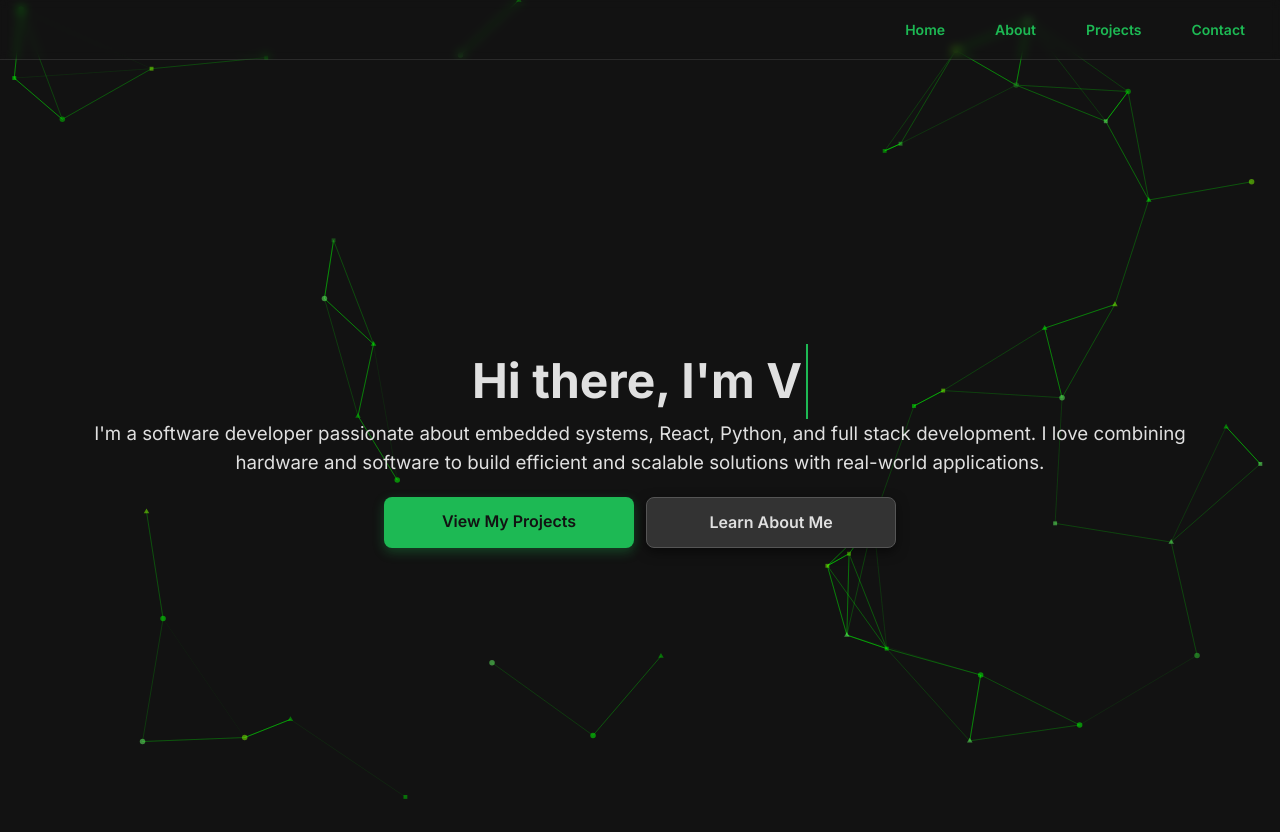
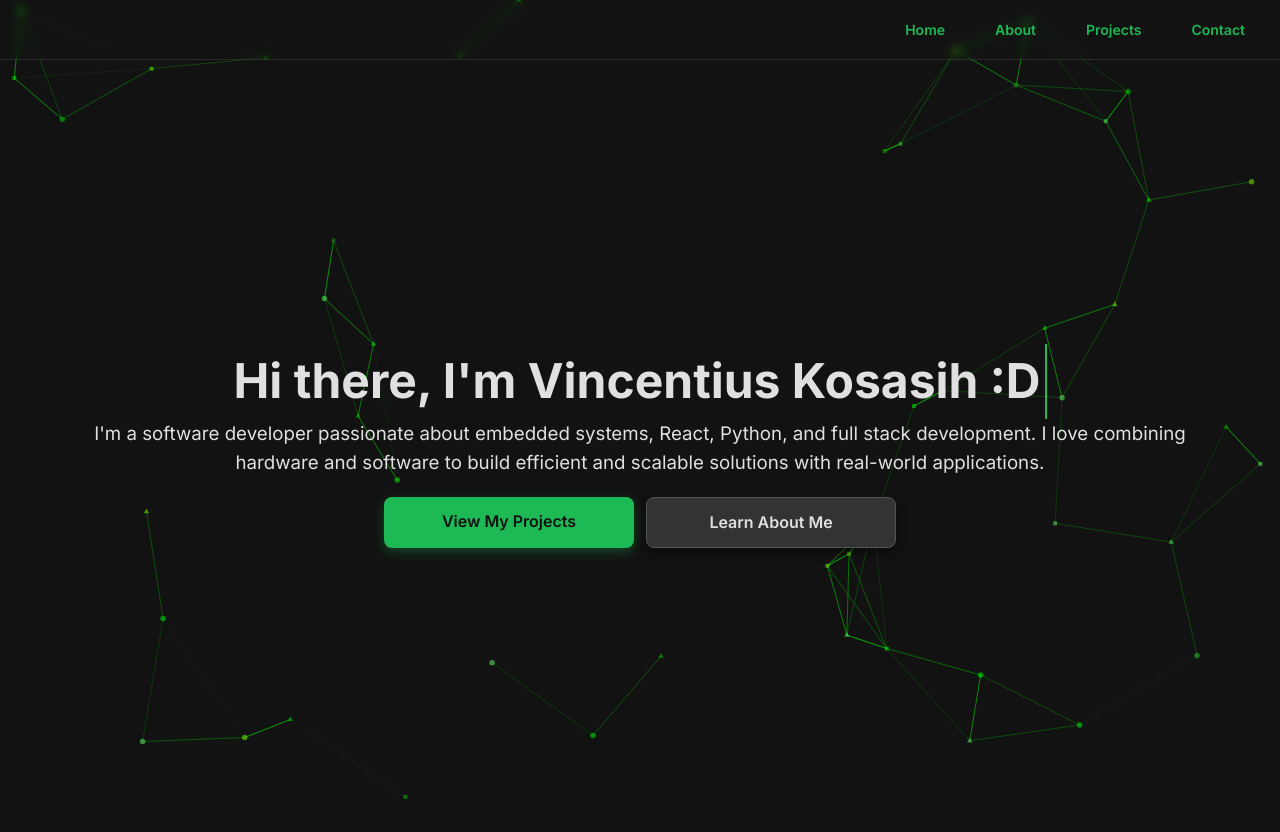
Before and after one commit to kosasih21/kosasih-portfolio, a React (Vite) app: page / in a window 1280 px wide. Built offline with nearby package versions, Linux system fonts and the light colour scheme.

Commit message:
modified typewriter effect

```diff
--- a/src/pages/Home.tsx
+++ b/src/pages/Home.tsx
@@ -19,6 +19,7 @@ const Home = () => {
     const [text, setText] = useState('');
     const [index, setIndex] = useState(0);
     const [isDeleting, setIsDeleting] = useState(false);
+    const [isPrefixTyped, setIsPrefixTyped] = useState(false);
 
     const typingSpeed = 75;
     const deletingSpeed = 40;
@@ -27,20 +28,28 @@ const Home = () => {
 
     useEffect(() => {
         let typingTimeout: NodeJS.Timeout;
+
+        if (!isPrefixTyped) {
+            typingTimeout = setTimeout(() => {
+                setText((prev) => prefix.slice(0, prev.length + 1));
+                if (text === prefix) {
+                    setIsPrefixTyped(true);
+                }
+            }, typingSpeed);
+        } else {
             const currentDescription = descriptions[index];
-
             if (isDeleting) {
                 typingTimeout = setTimeout(() => {
                     setText((prev) => prev.slice(0, -1));
-                if (text === '') {
+                    if (text === prefix) {
                         setIsDeleting(false);
                         setIndex((prev) => (prev + 1) % descriptions.length);
                     }
                 }, deletingSpeed);
             } else {
                 typingTimeout = setTimeout(() => {
-                setText((prev) => currentDescription.slice(0, prev.length + 1));
-                if (text === currentDescription) {
+                    setText((prev) => prefix + currentDescription.slice(0, prev.length - prefix.length + 1));
+                    if (text === prefix + currentDescription) {
                         const holdTime =
                             index === 0 || index === descriptions.length - 1 ? initialPauseTime : pauseTime;
 
@@ -48,12 +57,10 @@ const Home = () => {
                     }
                 }, typingSpeed);
             }
+        }
 
         return () => clearTimeout(typingTimeout);
-    }, [text, isDeleting, index]);
-
-
-
+    }, [text, isDeleting, index, isPrefixTyped]);
 
     return (
         <AppShell header={{ height: 60 }} padding="md">
@@ -66,7 +73,6 @@ const Home = () => {
                     <div className="hero">
                         <div className="wrapper">
                             <h1 className="typing-demo non-clickable">
-                                {prefix}
                                 <span>{text}</span>
                             </h1>
                         </div>
```
Lines whose indentation alone changed are shown as unchanged.
